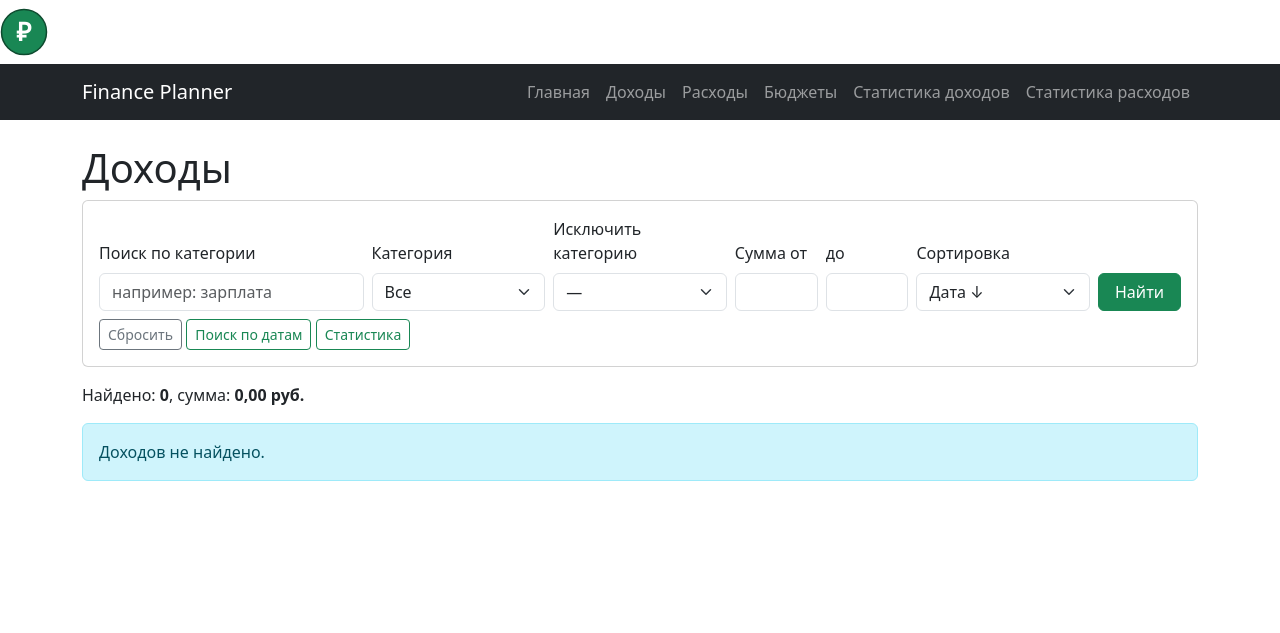
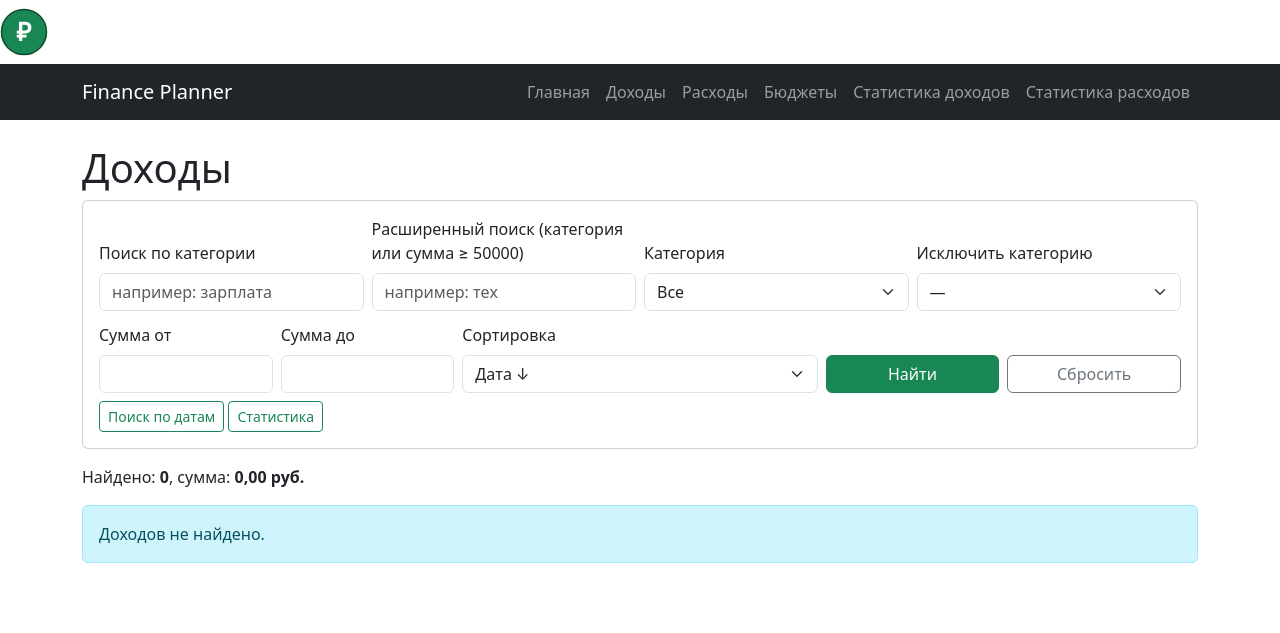
Before and after one commit to G1eeb/finance_planner, a Django app: page /incomes/ in a window 1280 px wide. Shown: the top 633 px of the page. Run offline with Django 5.2, Linux system fonts and the light colour scheme; data that the repository does not hold is empty.

Commit message:
PR10: add Q-objects for compound search in incomes and expenses

```diff
--- a/incomes/templates/incomes/income_list.html
+++ b/incomes/templates/incomes/income_list.html
@@ -9,13 +9,21 @@
 
 <div class="card mb-3">
     <div class="card-body">
-        <form method="get" class="row g-2 align-items-end">
+        <form method="get">
+            <div class="row g-2 align-items-end">
                 <div class="col-md-3">
                     <label class="form-label">Поиск по категории</label>
                     <input type="text" name="q" value="{{ q }}"
                            class="form-control" placeholder="например: зарплата">
                 </div>
-            <div class="col-md-2">
+                <div class="col-md-3">
+                    <label class="form-label">
+                        Расширенный поиск (категория или сумма ≥ {{ q_threshold|floatformat:0 }})
+                    </label>
+                    <input type="text" name="search_q" value="{{ search_q }}"
+                           class="form-control" placeholder="например: тех">
+                </div>
+                <div class="col-md-3">
                     <label class="form-label">Категория</label>
                     <select name="category" class="form-select">
                         <option value="">Все</option>
@@ -27,7 +35,7 @@
                         {% endfor %}
                     </select>
                 </div>
-            <div class="col-md-2">
+                <div class="col-md-3">
                     <label class="form-label">Исключить категорию</label>
                     <select name="exclude_category" class="form-select">
                         <option value="">—</option>
@@ -39,17 +47,20 @@
                         {% endfor %}
                     </select>
                 </div>
-            <div class="col-md-1">
+            </div>
+
+            <div class="row g-2 align-items-end mt-1">
+                <div class="col-md-2">
                     <label class="form-label">Сумма от</label>
                     <input type="number" step="0.01" name="amount_min"
                            value="{{ amount_min }}" class="form-control">
                 </div>
-            <div class="col-md-1">
-                <label class="form-label">до</label>
+                <div class="col-md-2">
+                    <label class="form-label">Сумма до</label>
                     <input type="number" step="0.01" name="amount_max"
                            value="{{ amount_max }}" class="form-control">
                 </div>
-            <div class="col-md-2">
+                <div class="col-md-4">
                     <label class="form-label">Сортировка</label>
                     <select name="sort" class="form-select">
                         <option value="-date" {% if sort == "-date" %}selected{% endif %}>Дата ↓</option>
@@ -60,14 +71,21 @@
                         <option value="-category" {% if sort == "-category" %}selected{% endif %}>Категория Я-А</option>
                     </select>
                 </div>
-            <div class="col-md-1">
+                <div class="col-md-2">
                     <button type="submit" class="btn btn-success w-100">Найти</button>
                 </div>
+                <div class="col-md-2">
+                    <a href="{% url 'incomes:list' %}"
+                       class="btn btn-outline-secondary w-100">Сбросить</a>
+                </div>
+            </div>
         </form>
+
         <div class="mt-2">
-            <a href="{% url 'incomes:list' %}" class="btn btn-outline-secondary btn-sm">Сбросить</a>
-            <a href="{% url 'incomes:filter' %}" class="btn btn-outline-success btn-sm">Поиск по датам</a>
-            <a href="{% url 'incomes:statistics' %}" class="btn btn-outline-success btn-sm">Статистика</a>
+            <a href="{% url 'incomes:filter' %}"
+               class="btn btn-outline-success btn-sm">Поиск по датам</a>
+            <a href="{% url 'incomes:statistics' %}"
+               class="btn btn-outline-success btn-sm">Статистика</a>
         </div>
     </div>
 </div>
@@ -88,7 +106,8 @@
     <ul class="pagination justify-content-center">
         {% if page_obj.has_previous %}
             <li class="page-item">
-                <a class="page-link" href="{{ page_url_prefix }}page={{ page_obj.previous_page_number }}">←</a>
+                <a class="page-link"
+                   href="{{ page_url_prefix }}page={{ page_obj.previous_page_number }}">←</a>
             </li>
         {% else %}
             <li class="page-item disabled"><span class="page-link">←</span></li>
@@ -96,17 +115,21 @@
 
         {% for num in page_obj.paginator.page_range %}
             {% if num == page_obj.number %}
-                <li class="page-item active"><span class="page-link">{{ num }}</span></li>
+                <li class="page-item active">
+                    <span class="page-link">{{ num }}</span>
+                </li>
             {% else %}
                 <li class="page-item">
-                    <a class="page-link" href="{{ page_url_prefix }}page={{ num }}">{{ num }}</a>
+                    <a class="page-link"
+                       href="{{ page_url_prefix }}page={{ num }}">{{ num }}</a>
                 </li>
             {% endif %}
         {% endfor %}
 
         {% if page_obj.has_next %}
             <li class="page-item">
-                <a class="page-link" href="{{ page_url_prefix }}page={{ page_obj.next_page_number }}">→</a>
+                <a class="page-link"
+                   href="{{ page_url_prefix }}page={{ page_obj.next_page_number }}">→</a>
             </li>
         {% else %}
             <li class="page-item disabled"><span class="page-link">→</span></li>
--- a/incomes/views.py
+++ b/incomes/views.py
@@ -5,7 +5,7 @@ from decimal import Decimal, InvalidOperation
 from urllib.parse import urlencode
 
 from django.core.paginator import Paginator
-from django.db.models import Count, F, Sum
+from django.db.models import Count, F, Q, Sum
 from django.shortcuts import get_object_or_404, render
 
 from categories.models import Category
@@ -21,6 +21,9 @@ SORT_FIELDS = {
     "-category": "-category__name",
 }
 
+# Порог суммы для расширенного поиска (Q-объект)
+Q_AMOUNT_THRESHOLD = Decimal("50000")
+
 
 def _parse_decimal(value):
     """Попытаться превратить строку в Decimal. Вернуть None при ошибке."""
@@ -35,6 +38,7 @@ def _parse_decimal(value):
 def incomes(request):
     """Список доходов с фильтрами, сортировкой и пагинацией."""
     q = request.GET.get("q", "").strip()
+    search_q = request.GET.get("search_q", "").strip()
     category_id = request.GET.get("category", "").strip()
     exclude_category_id = request.GET.get(
         "exclude_category", ""
@@ -47,6 +51,12 @@ def incomes(request):
 
     if q:
         qs = qs.filter(category__name__icontains=q)
+
+    if search_q:
+        qs = qs.filter(
+            Q(category__name__icontains=search_q)
+            | Q(amount__gte=Q_AMOUNT_THRESHOLD)
+        )
 
     if category_id.isdigit():
         qs = qs.filter(category_id=int(category_id))
@@ -85,6 +95,7 @@ def incomes(request):
         "page_obj": page_obj,
         "categories": categories,
         "q": q,
+        "search_q": search_q,
         "selected_category": category_id,
         "exclude_category": exclude_category_id,
         "amount_min": amount_min,
@@ -93,6 +104,7 @@ def incomes(request):
         "total_sum": totals["total"] or Decimal("0"),
         "total_count": totals["cnt"] or 0,
         "page_url_prefix": page_url_prefix,
+        "q_threshold": Q_AMOUNT_THRESHOLD,
     }
     return render(request, "incomes/income_list.html", context)
 
@@ -127,7 +139,7 @@ def income_filter(request):
             incomes_list = (
                 Income.objects
                 .filter(date__range=(d_from, d_to))
-                .annotate(category_name=F("category__name"))
+                .select_related("category")
                 .order_by("-date")
             )
 
```
Also changed, not shown: expenses/templates/expenses/expense_list.html (+38 -15 lines), expenses/views.py (+13 -2 lines). Lines whose indentation alone changed are shown as unchanged.
